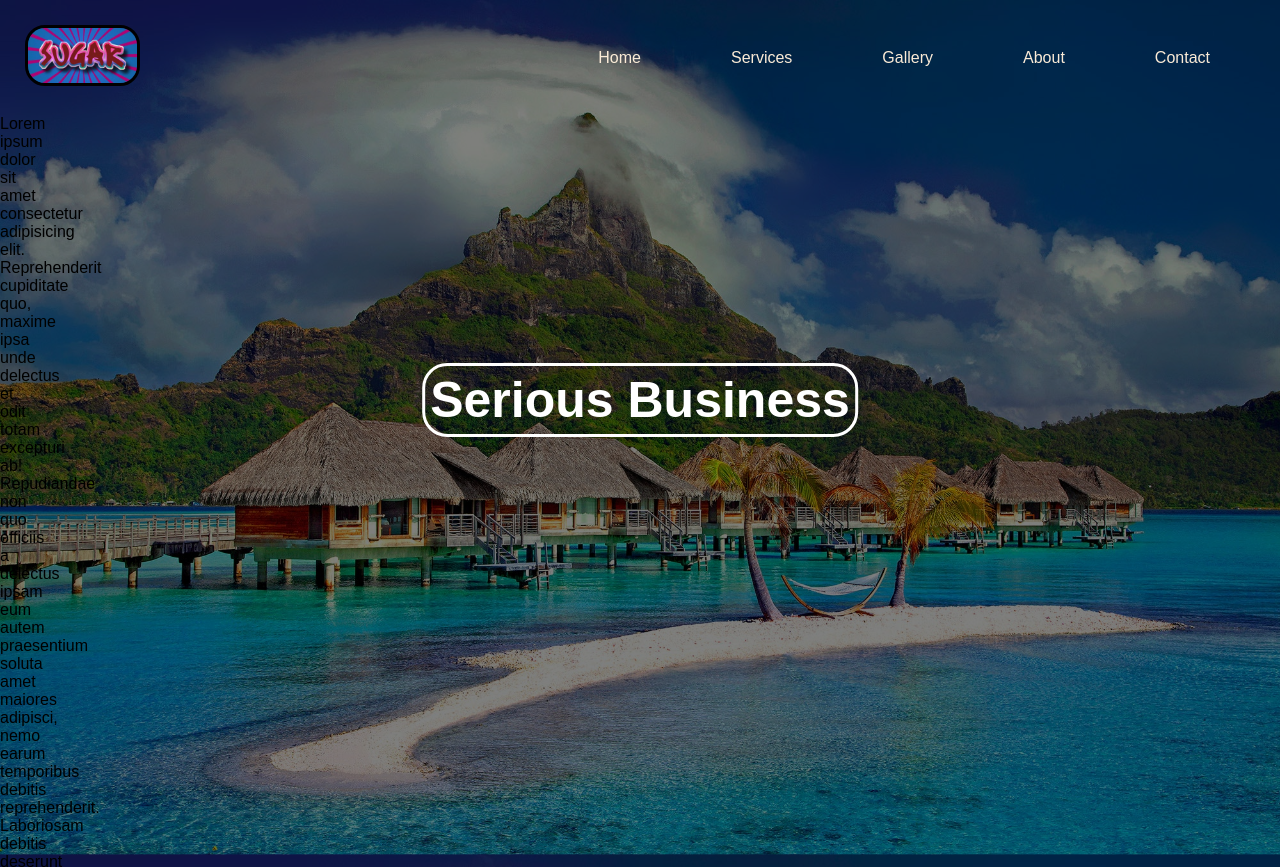
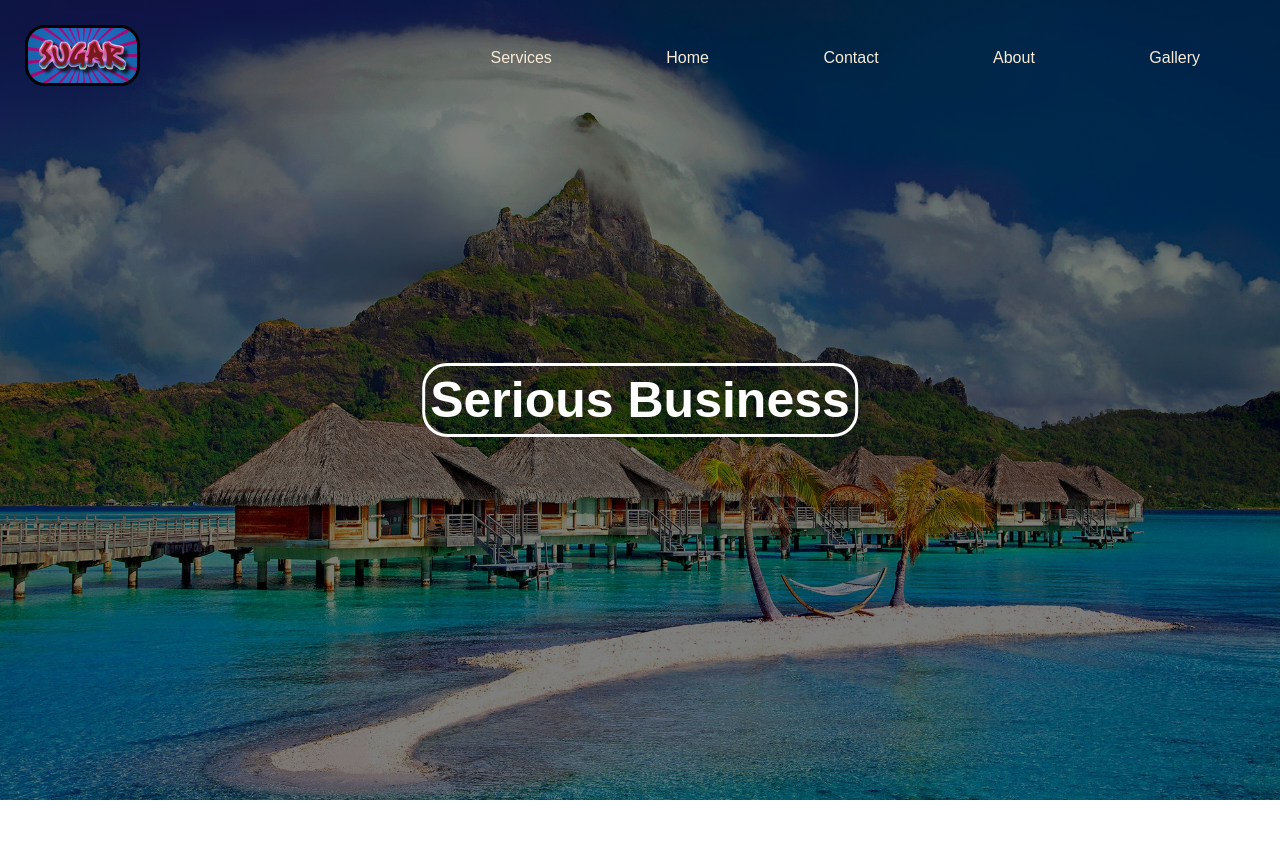
Before and after one commit to banjaCode/personlig-sida, a plain HTML site: page Main.html in a window 1280 px wide. Shown: the top 867 px of the page. After the commit the page ends 800 px from the top, so only its background shows below. Drawn offline with Linux system fonts and the light colour scheme; files that its build step writes are made by us from their sources; files whose address does not match are found by name.

Commit message:
almost done with header

```diff
--- a/css/Header.css
+++ b/Header.css
@@ -1,12 +1,14 @@
 * {
   margin: 0px;
   padding: 0px;
+  list-style-type: none;
   font-family: sans-serif;
 }
 body {
   background-repeat: no-repeat;
   background-attachment: fixed;
   background-size: cover;
+  margin: 10px;
 }
 
 .body1 {
@@ -19,26 +21,21 @@ body {
 
 header {
   padding: 15px;
-  margin: 10px;
   background-color: transparent;
 }
 
 nav {
-  display: flex;
+  display: inline-flex;
+  width: 100%;
+  align-items: center;
+  flex-direction: row-reverse;
   justify-content: space-between;
-  align-items: center;
-}
-nav ul {
-    list-style-type: none;
-    display: inline-block;
+
 }
 
-nav > ul {
-  display: flex;
-  flex-direction: row-reverse;
+nav .Menu {
+order: 0;
 }
-
-
 
 .dropdown {
   border-top-left-radius: 5px;
@@ -47,10 +44,10 @@ nav > ul {
   margin-left: 35px;
   margin-right: 35px;
   text-align: center;
+  padding: 10px;
 }
 
 nav li .link {
-  display: inline-block;
   color: antiquewhite;
   text-decoration: none;
   padding: 10px;
@@ -69,6 +66,7 @@ nav .dropdown:hover {
 
 .dropdown {
   position: relative;
+  display: inline;
 }
 
 .dropdown-content {
@@ -108,8 +106,13 @@ nav .dropdown:hover {
   text-align: center;
 }
 
-.dropdown-content .link:hover{
+.dropdown-content .link:hover {
   background-color: rgb(11, 11, 129);
+}
+
+.logo {
+  order: 1;
+  display: inline-block;
 }
 
 .logo img {
@@ -120,8 +123,9 @@ nav .dropdown:hover {
 }
 
 .titel {
+  display: block;
+  position: absolute;
   z-index: -2;
-  position: absolute;
   left: 50%;
   top: 50%;
   transform: translate(-50%, -50%);
@@ -133,10 +137,5 @@ nav .dropdown:hover {
   border-radius: 25px;
   border: 3px solid white;
   padding: 5px;
+  text-align: center;
 }
-
-.test {
-  display: block;
-  max-width: 10px;
-  max-height: 10px;
-}
--- a/Main.html
+++ b/Main.html
@@ -8,62 +8,65 @@
     <title>OverTheGardenWall</title>
   </head>
   <body class="body1">
-    <header class="sticky">
+    <div class="titel">
+      <h1>Serious Business</h1>
+    </div>
+    <header>
       <nav>
         <div class="logo" title="SUGAR COMPANY">
           <img src="coollogo_com-317101530.jpg" alt="logo för Sugar" />
         </div>
-        <ul>
+
+        <ul class="Menu">
           <li class="dropdown">
-            <a class="link" href="#">Contact</a>
+            <a class="link" class="dropdown-link" href="Services.html">Services</a>
             <ul class="dropdown-content">
-              <li><a class="link" href="https://quickdraw.withgoogle.com/">Hi</a></li>
+              <li>
+                <a class="link" href="https://quickdraw.withgoogle.com/"
+                  >let's draw!</a
+                >
+              </li>
+              <li><a class="link" href="something.html">infinity train</a></li>
+              <li><a class="link" href="whassup">who are you?</a></li>
+              <li><a class="link" href="dance">skills</a></li>
+            </ul>
+          </li>
+          <li class="dropdown"><a class="link" href="Main.html">Home</a></li>
+          <li class="dropdown">
+            <a class="link" class="dropdown-link" href="#">Contact</a>
+            <ul class="dropdown-content">
+              <li>
+                <a class="link" href="https://quickdraw.withgoogle.com/">Hi</a>
+              </li>
               <li><a class="link" href="something.html">oh my!</a></li>
               <li><a class="link" href="whassup">This is important</a></li>
               <li><a class="link" href="dance">I cant do This</a></li>
             </ul>
           </li>
           <li class="dropdown">
-            <a class="link" href="#">About</a>
+            <a class="link" class="dropdown-link" href="#">About</a>
             <ul class="dropdown-content">
-              <li><a class="link" href="https://quickdraw.withgoogle.com/">Hi</a></li>
+              <li>
+                <a class="link" href="https://quickdraw.withgoogle.com/">Hi</a>
+              </li>
               <li><a class="link" href="something.html">oh my!</a></li>
               <li><a class="link" href="whassup">This is important</a></li>
               <li><a class="link" href="dance">I cant do This</a></li>
             </ul>
           </li>
           <li class="dropdown">
-            <a class="link" href="#">Gallery</a>
+            <a class="link" class="dropdown-link" href="#">Gallery</a>
             <ul class="dropdown-content">
-              <li><a class="link" href="https://quickdraw.withgoogle.com/">Hi</a></li>
+              <li>
+                <a class="link" href="https://quickdraw.withgoogle.com/">Hi</a>
+              </li>
               <li><a class="link" href="something.html">oh my!</a></li>
               <li><a class="link" href="whassup">This is important</a></li>
               <li><a class="link" href="dance">I cant do This</a></li>
             </ul>
           </li>
-          <li class="dropdown">
-            <a class="link" href="Services.html">Services</a>
-            <ul class="dropdown-content">
-              <li><a class="link" href="https://quickdraw.withgoogle.com/">let's draw!</a></li>
-              <li><a class="link" href="something.html">infinity train</a></li>
-              <li><a class="link" href="whassup">who are you?</a></li>
-              <li><a class="link" href="dance">skills</a></li>
-            </ul>
-          </li>
-          <li class="dropdown"><a class="link" href="index.html">Home</a></li>
         </ul>
       </nav>
-      <div class="titel">
-        <h1>Serious Business</h1>
-      </div>
     </header>
-    <div class="test">
-      Lorem ipsum dolor sit amet consectetur adipisicing elit. Reprehenderit
-      cupiditate quo, maxime ipsa unde delectus et odit totam excepturi ab!
-      Repudiandae non quo officiis a delectus ipsam eum autem praesentium soluta
-      amet maiores adipisci, nemo earum temporibus debitis reprehenderit.
-      Laboriosam debitis deserunt est reprehenderit in! Consequatur ullam
-      adipisci a nihil?
-    </div>
   </body>
 </html>
--- a/css/old.css
+++ b/old.css
@@ -81,7 +81,6 @@ nav li:hover {
 .dropdown-content {
   position: absolute;
   display: block;
-
   box-shadow: 0px 8px 16px 0px rgba(0, 0, 0, 0.2);
   z-index: 1;
   border-radius: 5px;
```
Also changed, not shown: coollogo_com-317101530.jpg (renamed from pictures/coollogo_com-317101530.jpg), nedladdning.jpg (renamed from pictures/nedladdning.jpg), pexels-julius-silver-753626.jpg (renamed from pictures/pexels-julius-silver-753626.jpg). Lines whose indentation alone changed are shown as unchanged.
